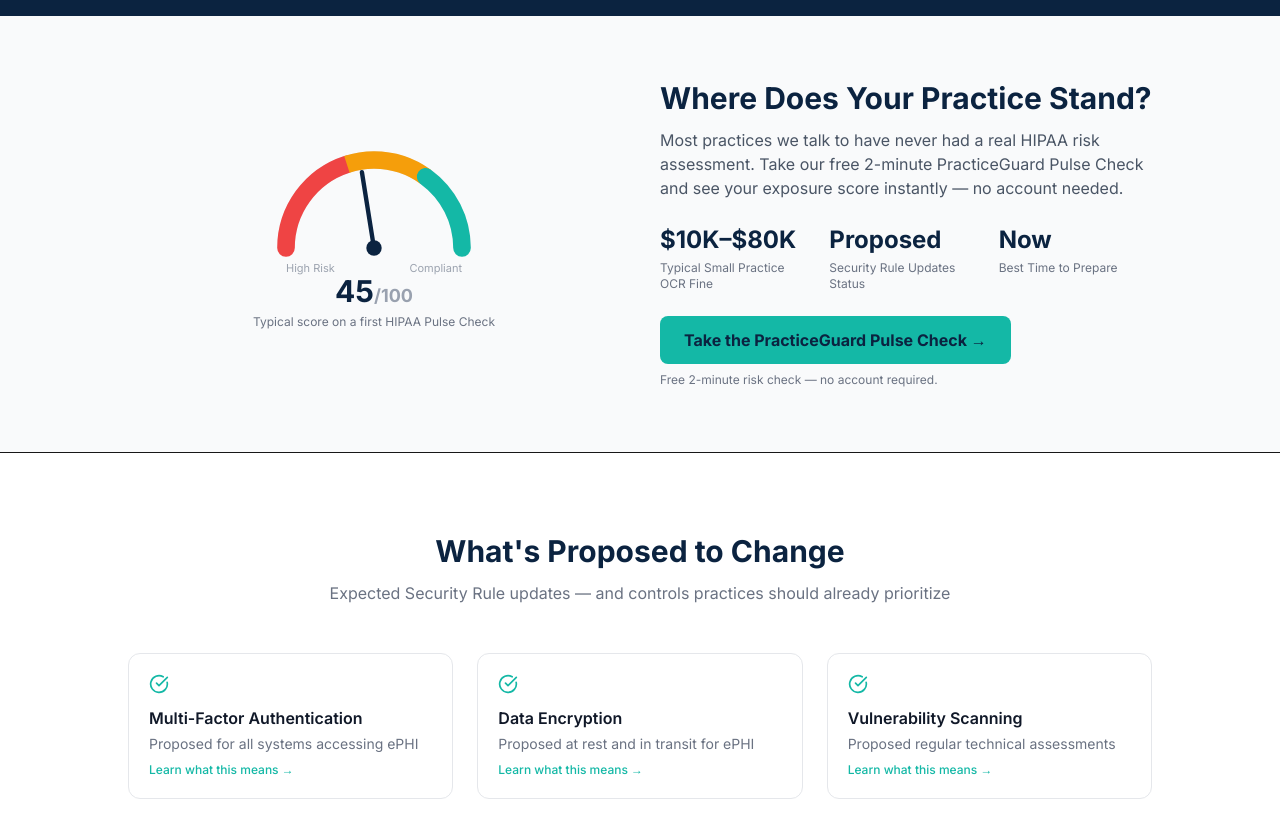
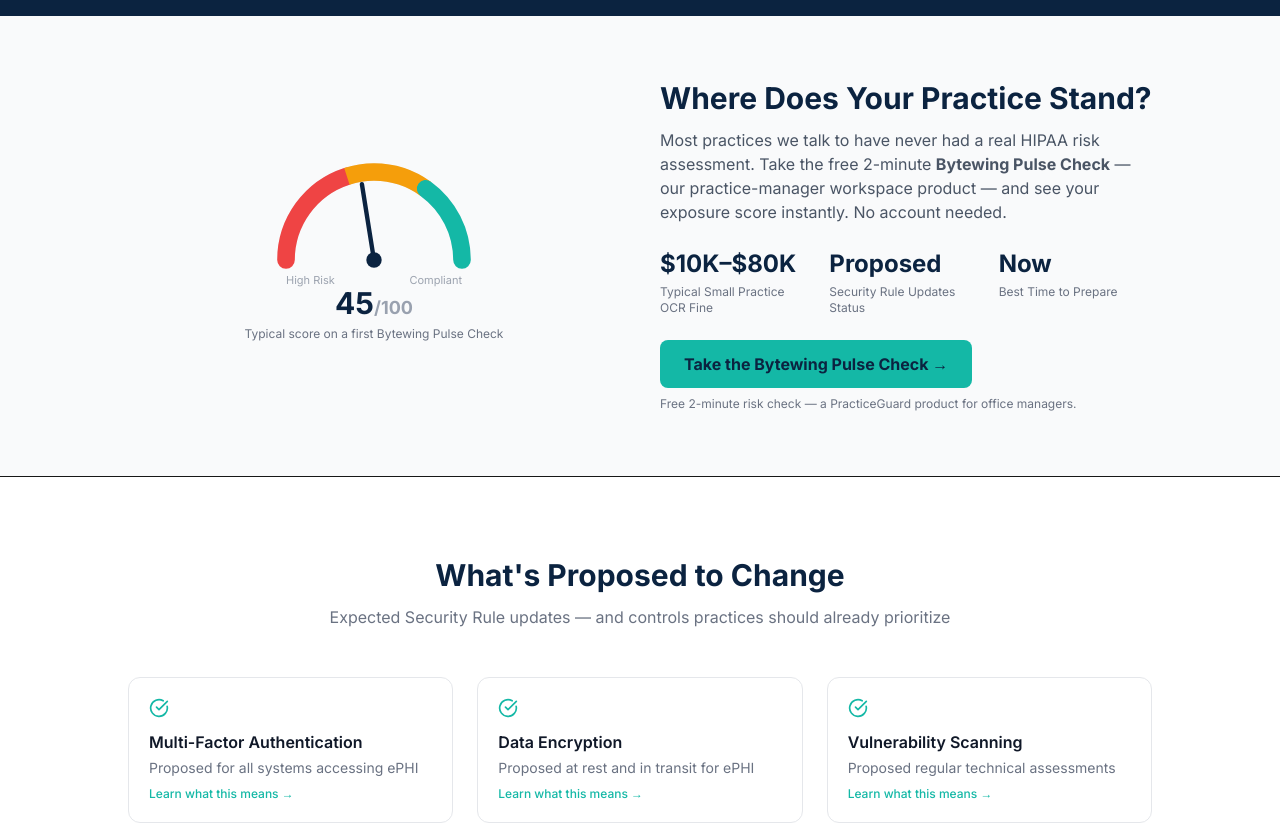
Before and after one commit to ApexDigital76/practiceguard-app, a Next.js app: page / in a window 1280 px wide. Shown: the part 880-1703 px from the top of the page. Built offline with nearby package versions, Linux system fonts and the light colour scheme.

Commit message:
Homepage: brand Pulse Check as Bytewing product; correct app URL; add Bytewing to services/footer

```diff
--- a/app/page.tsx
+++ b/app/page.tsx
@@ -42,6 +42,7 @@
 const SERVICES = [
   { title: 'Free Readiness Check', desc: 'Know exactly where you stand in 30 minutes.', price: 'FREE', href: '/#contact', type: 'one-time' as const },
   { title: 'Compliance Audit', desc: 'Full gap analysis + remediation roadmap.', price: '$1,997', href: '/services/compliance-audit', type: 'one-time' as const },
+  { title: 'Bytewing workspace', desc: 'Training, policies, BAAs & reports for your office manager.', price: 'From free', href: 'https://app.practiceguardcompliance.com', type: 'ongoing' as const },
   { title: 'Managed Compliance', desc: 'Ongoing monitoring + quarterly reviews.', price: 'From $675/mo', href: '/services/managed-compliance', type: 'ongoing' as const },
   { title: 'Enterprise Program', desc: 'Full compliance + cyber insurance certification.', price: 'From $1,200/mo', href: '/services/enterprise', type: 'ongoing' as const },
 ]
@@ -61,7 +62,7 @@
       </svg>
       <div className="text-center -mt-2">
         <div className="text-3xl font-bold text-[#0b2340]">45<span className="text-lg text-gray-400">/100</span></div>
-        <div className="text-xs text-gray-500 mt-1">Typical score on a first HIPAA Pulse Check</div>
+        <div className="text-xs text-gray-500 mt-1">Typical score on a first Bytewing Pulse Check</div>
       </div>
     </div>
   )
@@ -168,8 +169,8 @@
           <div>
             <h2 className="text-2xl lg:text-3xl font-bold text-[#0b2340] mb-3">Where Does Your Practice Stand?</h2>
             <p className="text-gray-600 mb-6">
-              Most practices we talk to have never had a real HIPAA risk assessment. Take our free 2-minute
-              PracticeGuard Pulse Check and see your exposure score instantly — no account needed.
+              Most practices we talk to have never had a real HIPAA risk assessment. Take the free 2-minute{' '}
+              <strong>Bytewing Pulse Check</strong> — our practice-manager workspace product — and see your exposure score instantly. No account needed.
             </p>
             <div className="grid grid-cols-3 gap-4 mb-6">
               {[
@@ -184,14 +185,14 @@
               ))}
             </div>
             <a
-              href="https://app.practice-guard.com"
+              href="https://app.practiceguardcompliance.com/pulse-check"
               target="_blank"
               rel="noopener noreferrer"
               className="inline-block bg-[#14b8a6] text-[#0b2340] font-bold px-6 py-3 rounded-lg hover:bg-[#14b8a6]/90 transition-colors"
             >
-              Take the PracticeGuard Pulse Check →
+              Take the Bytewing Pulse Check →
             </a>
-            <p className="text-xs text-gray-500 mt-2">Free 2-minute risk check — no account required.</p>
+            <p className="text-xs text-gray-500 mt-2">Free 2-minute risk check — a PracticeGuard product for office managers.</p>
           </div>
         </div>
       </section>
@@ -216,7 +217,7 @@
       <section id="services" className="py-20 px-6 bg-[#0b2340]">
         <div className="max-w-5xl mx-auto">
           <h2 className="text-3xl font-bold text-white text-center mb-3">Our Services</h2>
-          <p className="text-white/50 text-center mb-10">Built for small practices — no enterprise complexity</p>
+          <p className="text-white/50 text-center mb-10">Consulting from PracticeGuard · workspace tools via Bytewing</p>
           <Tabs.Root defaultValue="one-time">
             <Tabs.List className="flex justify-center gap-2 mb-8">
               <Tabs.Trigger
@@ -236,7 +237,7 @@
               <Tabs.Content key={type} value={type}>
                 <div className="grid md:grid-cols-2 gap-6">
                   {SERVICES.filter(s => s.type === type).map(s => (
-                    <a key={s.title} href={s.href} className="bg-white/5 border border-white/10 rounded-xl p-6 hover:bg-white/10 hover:border-[#14b8a6]/50 transition-all group block">
+                    <a key={s.title} href={s.href} {...(s.href.startsWith('http') ? { target: '_blank', rel: 'noopener noreferrer' } : {})} className="bg-white/5 border border-white/10 rounded-xl p-6 hover:bg-white/10 hover:border-[#14b8a6]/50 transition-all group block">
                       <div className="flex items-start justify-between mb-3">
                         <div className="font-semibold text-white group-hover:text-[#14b8a6] transition-colors">{s.title}</div>
                         <div className="text-[#14b8a6] font-bold text-sm">{s.price}</div>
@@ -476,7 +477,14 @@
               <Shield className="text-[#14b8a6]" size={18} />
               PracticeGuard Compliance Group
             </div>
-            <p className="text-sm">HIPAA compliance for dental & medical practices.</p>
+            <p className="text-sm">HIPAA compliance consulting for dental & medical practices.</p>
+            <p className="text-sm mt-1">
+              Product:{' '}
+              <a href="https://app.practiceguardcompliance.com" className="text-[#14b8a6] hover:underline" target="_blank" rel="noopener noreferrer">
+                Bytewing
+              </a>
+              {' '}— training, policies, BAAs & reports for practice managers.
+            </p>
           </div>
           <div className="flex flex-col gap-2 text-sm">
             <a href="mailto:dallas@practiceguardcompliance.com" className="flex items-center gap-2 hover:text-white">
@@ -491,10 +499,11 @@
           </div>
         </div>
         <div className="max-w-4xl mx-auto mt-8 pt-6 border-t border-white/10 text-xs text-center space-y-2">
-          <div className="flex justify-center gap-4">
+          <div className="flex justify-center gap-4 flex-wrap">
             <a href="/privacy" className="hover:text-white">Privacy Policy</a>
             <a href="/#contact" className="hover:text-white">Contact</a>
             <a href="/service-areas" className="hover:text-white">Service Areas</a>
+            <a href="https://app.practiceguardcompliance.com" className="hover:text-white" target="_blank" rel="noopener noreferrer">Bytewing app</a>
           </div>
           <div>© {new Date().getFullYear()} PracticeGuard Compliance Group. All rights reserved.</div>
         </div>
```
